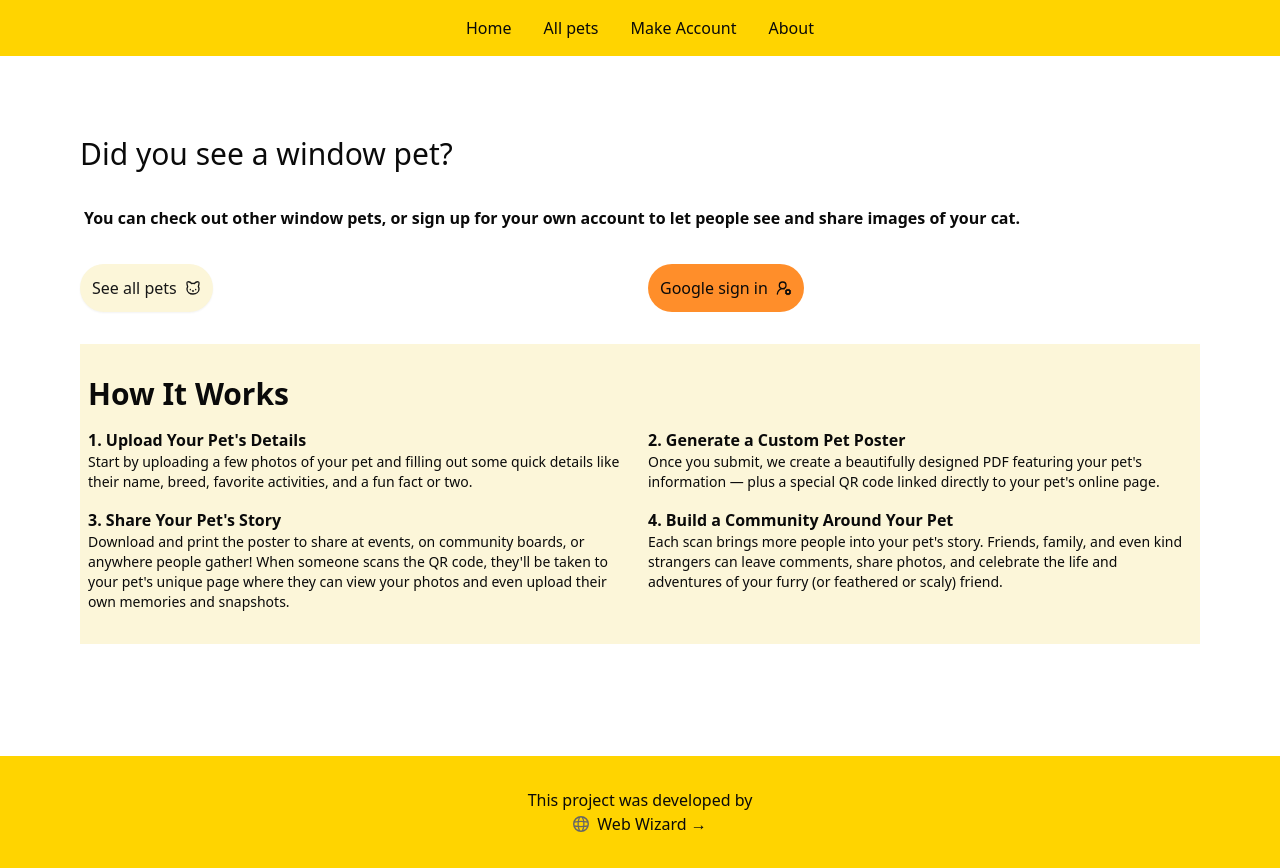
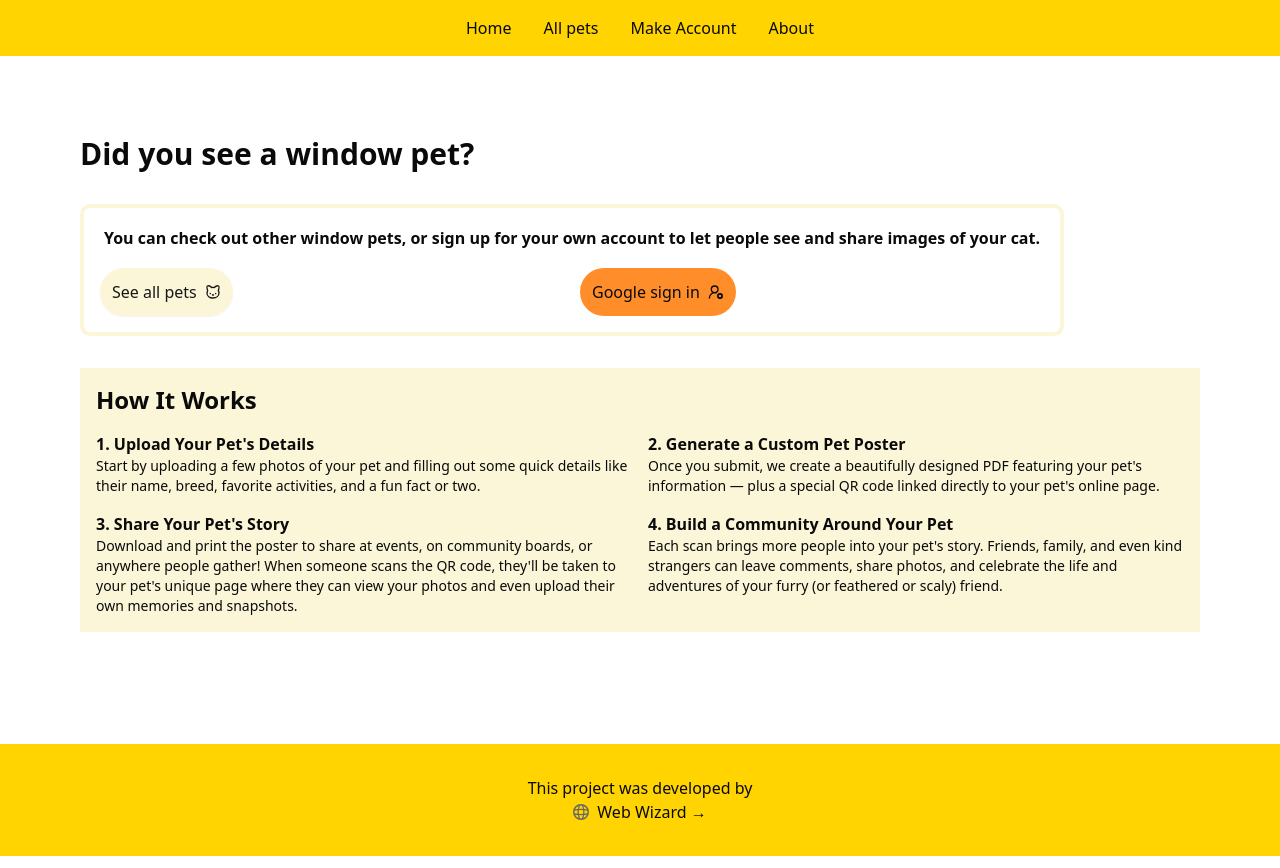
Before and after one commit to zackhanni/hello-window-pet, a Next.js app: page / in a window 1280 px wide. Built offline with nearby package versions, Linux system fonts and the light colour scheme; no server answers; the database is empty.

Commit message:
adjust heading sizes and basic style updates across app

```diff
--- a/app/account/page.tsx
+++ b/app/account/page.tsx
@@ -21,7 +21,7 @@ const Account = async () => {
               className="rounded-full"
             />
           )}
-          <p>{session.user.name}</p>
+          <p className="text-3xl font-bold">{session.user.name}</p>
           <p className="pb-2">{session.user.email}</p>
           <SignOut />
           {/* need to get database user id first to do this */}
@@ -29,7 +29,7 @@ const Account = async () => {
         </div>
       </section>
       <hr />
-      <SectionUserPets />
+      <SectionUserPets user={session.user.name ?? ""} />
     </main>
   );
 };
--- a/app/page.tsx
+++ b/app/page.tsx
@@ -11,19 +11,29 @@ const Home = async () => {
   return (
     <div className="flex flex-col items-center justify-items-center p-8 gap-16 sm:p-20">
       <main className="flex flex-col gap-[32px] items-center sm:items-start">
-        <h1 className="text-3xl">
+        {/* <h1 className="text-left">
+          Hello, Window Pet Lover!
+        </h1> */}
+        <p className="flex w-full text-3xl font-bold flex-col">
           {session?.user
-            ? `Welcome back, ${session?.user?.name}`
+            ? <>
+              <span className="text-base font-normal">
+                Welcome back,
+              </span>
+
+              {session?.user?.name}
+            </>
             : "Did you see a window pet?"}
-        </h1>
+        </p>
 
+        <div className="flex flex-col gap-4 border-4 border-secondary rounded-lg p-4">
           <p className="dark:bg-white/[.06] px-1 py-0.5 rounded font-semibold">
             {session?.user
               ? "You can add, update, or remove any of your animal listings in your account settings."
               : "You can check out other window pets, or sign up for your own account to let people see and share images of your cat."}
           </p>
 
-        <div className="flex gap-4 items-center flex-col sm:flex-row w-full">
+          <div className="flex gap-4 items-center flex-row w-full">
             <Link href={"/pets"} className="w-full">
               <Button variant={"secondary"}>
                 See all pets <Cat />
@@ -38,6 +48,8 @@ const Home = async () => {
               <SignIn />
             )}
           </div>
+
+        </div>
         <HowItWorks />
         <div className="h-full">
 
--- a/app/pets/[id]/page.tsx
+++ b/app/pets/[id]/page.tsx
@@ -51,7 +51,7 @@ export default async function CatPage({ params }: PageProps) {
         </div>
       </section>
       <section className="bg-secondary py-8">
-        <div className="flex items-center flex-col">
+        <div className="flex items-center flex-col px-4">
           <p>Have you seen this cat?</p>
           <p className="pb-8">
             Upload a photo to let the owner know they are ok!
@@ -71,7 +71,7 @@ export default async function CatPage({ params }: PageProps) {
             <ImageKitProvider urlEndpoint="https://ik.imagekit.io/assortfit">
               {sortedPhotos.map((photo) => (
                 <div key={photo.fileId} className="flex flex-col items-center">
-                  <p>Taken {photo.createdAt}</p>
+                  <p className="px-8 pb-2 text-sm">Taken {photo.createdAt}</p>
                   <Image
                     src={photo.filePath}
                     width={300}
--- a/app/pets/page.tsx
+++ b/app/pets/page.tsx
@@ -11,7 +11,7 @@ const page = async () => {
   return (
     <main className="py-8">
       <h1 className="text-center text-3xl font-bold pb-4">
-        Check out some recent cats!
+        All Pets
       </h1>
       <section className="grid grid-cols-1 md:grid-cols-2 xl:grid-cols-3 2xl:grid-cols-4 gap-8 place-items-center">
         {pets.map((pet: Pet) => (
--- a/components/HowItWorks.tsx
+++ b/components/HowItWorks.tsx
@@ -2,8 +2,8 @@ import React from "react";
 
 const HowItWorks = () => {
   return (
-    <section className="bg-secondary py-8 px-2">
-      <h2 className="text-3xl font-bold pb-4">How It Works</h2>
+    <section className="bg-secondary p-4">
+      <h2 className="text-2xl font-bold pb-4">How It Works</h2>
       <ol className="grid grid-cols-1 md:grid-cols-2 gap-4">
         <ListItem
           heading="1. Upload Your Pet's Details"
--- a/components/Navigation.tsx
+++ b/components/Navigation.tsx
@@ -21,7 +21,7 @@ const Navigation = ({ session }: { session: Session | null }) => {
           </li>
         )}
         <li className={`p-4 hover:underline`}>
-          <Link href={"/"}>About</Link>
+          <Link href={"/about"}>About</Link>
         </li>
       </ul>
     </nav>
--- a/components/PetCard.tsx
+++ b/components/PetCard.tsx
@@ -15,7 +15,7 @@ export const PetCard = ({ pet }: { pet: Pet }) => {
   const { id, name, species, imageUrl, description } = pet;
 
   return (
-    <Card className="flex flex-col items-center justify-center max-w-md">
+    <Card className="flex flex-col items-center justify-center max-w-md border-4 border-secondary rounded-lg shadow-none">
       <CardHeader className="w-full">
         <CardTitle>{name}</CardTitle>
         <CardDescription>{description}</CardDescription>
--- a/components/SectionUserPets.tsx
+++ b/components/SectionUserPets.tsx
@@ -7,14 +7,14 @@ import { GeneratePDF } from "./GeneratePDF";
 import { DeleteButton } from "./DeleteButton";
 import { useUserData } from "@/contexts/UserDataContext";
 
-export const SectionUserPets = () => {
+export const SectionUserPets = ({ user }: { user: string }) => {
   const { userPets } = useUserData();
   return (
     <section className="flex flex-col justify-center space-y-4">
       <div className="flex justify-center">
         <CreatePet />
       </div>
-      <p className="text-3xl font-bold text-center">My Pets</p>
+      <p className="text-center">{user}&apos;s Pets</p>
       <div className="flex items-center justify-center flex-col md:flex-row gap-8">
         {userPets &&
           userPets.map((pet: Pet) => (
```
Lines whose indentation alone changed are shown as unchanged.
